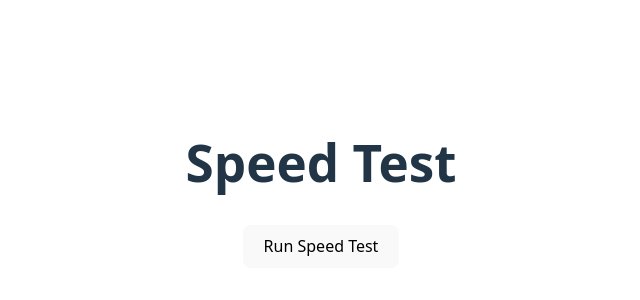
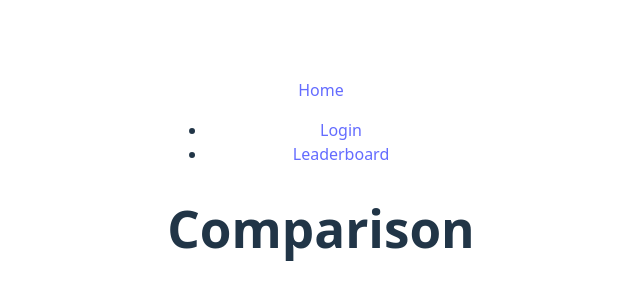
Before and after one commit to rebeccafitzpatr/700-Digital-Equity, a React (Vite) app in the folder frontend/: page /comparison in a window 1280 px wide. Shown: the part 216-516 px from the top of the page, without its empty margins (319-959 px from the left). Built offline with nearby package versions, Linux system fonts and the light colour scheme.

Commit message:
add pages and navbar

```diff
--- a/frontend/package.json
+++ b/frontend/package.json
@@ -11,7 +11,8 @@
   },
   "dependencies": {
     "react": "^19.0.0",
-    "react-dom": "^19.0.0"
+    "react-dom": "^19.0.0",
+    "react-router-dom": "^7.5.3"
   },
   "devDependencies": {
     "@eslint/js": "^9.22.0",
--- a/frontend/src/App.jsx
+++ b/frontend/src/App.jsx
@@ -1,5 +1,9 @@
 import { useState } from 'react';
 import './App.css';
+import { BrowserRouter as Router, Routes, Route } from 'react-router-dom';
+import Navbar from './components/Navbar';
+import Comparison from './pages/Comparison';
+import Login from './pages/Login';
 
 function App() {
   const [results, setResults] = useState(null);
@@ -19,6 +23,15 @@ function App() {
 
   return (
     <div id="root">
+
+      <Router>
+        <Navbar />
+        <Routes>
+          <Route path="/comparison" element={<Comparison/>}/>
+          <Route path="/login" element={<Login/>}/>
+          <Route path="/" element={
+            <div>
+
               <h1>Speed Test</h1>
               <button onClick={runSpeedTest} disabled={loading}>
                 {loading ? 'Running...' : 'Run Speed Test'}
@@ -32,6 +45,11 @@ function App() {
                 </div>
               )}
             </div>
+          } />
+        </Routes>
+      </Router>
+
+    </div>
   );
 }
 
--- /dev/null
+++ b/frontend/src/components/Navbar.jsx
@@ -0,0 +1,21 @@
+import React from "react"
+import { Link } from "react-router-dom"
+
+export default function Navbar() {
+    return (
+        <nav className="navbar">
+            <div className="navbar-logo">
+                <Link to="/">Home</Link>
+            </div>
+            <ul className="navbar-links">
+                <li>
+                <Link to="/login">Login</Link>
+                </li>
+                <li>
+                <Link to="/comparison">Leaderboard</Link>
+                </li>
+
+            </ul>
+            </nav>
+    )
+}
--- /dev/null
+++ b/frontend/src/pages/Comparison.jsx
@@ -0,0 +1,7 @@
+export default function Comparison() {
+    return (
+        <div>
+            <h1>Comparison</h1>
+        </div>
+    )
+}
--- /dev/null
+++ b/frontend/src/pages/Login.jsx
@@ -0,0 +1,7 @@
+export default function Login() {
+    return (
+        <div>
+            <h1>Login</h1>
+        </div>
+    )
+}
```
Also changed, not shown: frontend/src/components/ListItem.jsx (added, +10 -0 lines), frontend/src/components/Listview.jsx (added, +38 -0 lines), 2 other files (tests, documents, lock files or other folders). Lines whose indentation alone changed are shown as unchanged.
